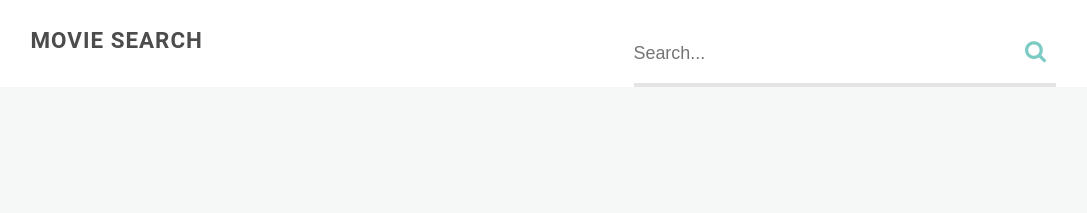
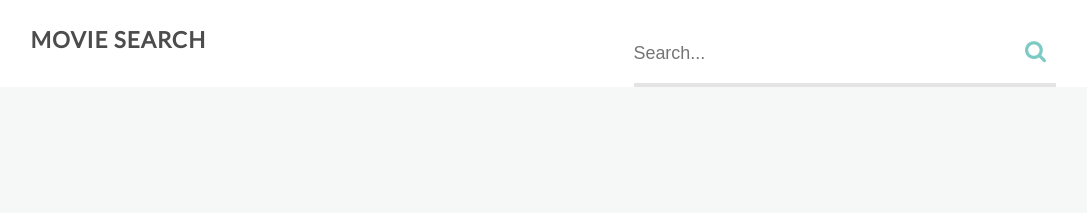
Before and after one commit to Mariusz89/API-AXIOS-GOOGLE-INSTAGRAM, a React (Create React App) app in the folder appinstagram/: page / in a window 1280 px wide. Shown: the top 213 px of the page, without its empty margins (97-1184 px from the left). Built offline with nearby package versions, Linux system fonts and the light colour scheme.

Commit message:
Change font-family to Lato

```diff
--- a/appinstagram/public/index.html
+++ b/appinstagram/public/index.html
@@ -10,6 +10,7 @@
     -->
     <link rel="manifest" href="%PUBLIC_URL%/manifest.json">
     <link rel="shortcut icon" href="%PUBLIC_URL%/favicon.ico">
+    <link href="https://fonts.googleapis.com/css?family=Lato" rel="stylesheet">
     <!--
       Notice the use of %PUBLIC_URL% in the tags above.
       It will be replaced with the URL of the `public` folder during the build.
--- a/appinstagram/src/App.css
+++ b/appinstagram/src/App.css
@@ -7,7 +7,7 @@
 }
 
 body {
-  font: 1em/1.5 'Roboto', sans-serif;
+  font: 1em/1.5 'Lato', sans-serif;
   color: #4c4c4c;
   background: #f6f7f7;
   padding-top: 145px;
```
